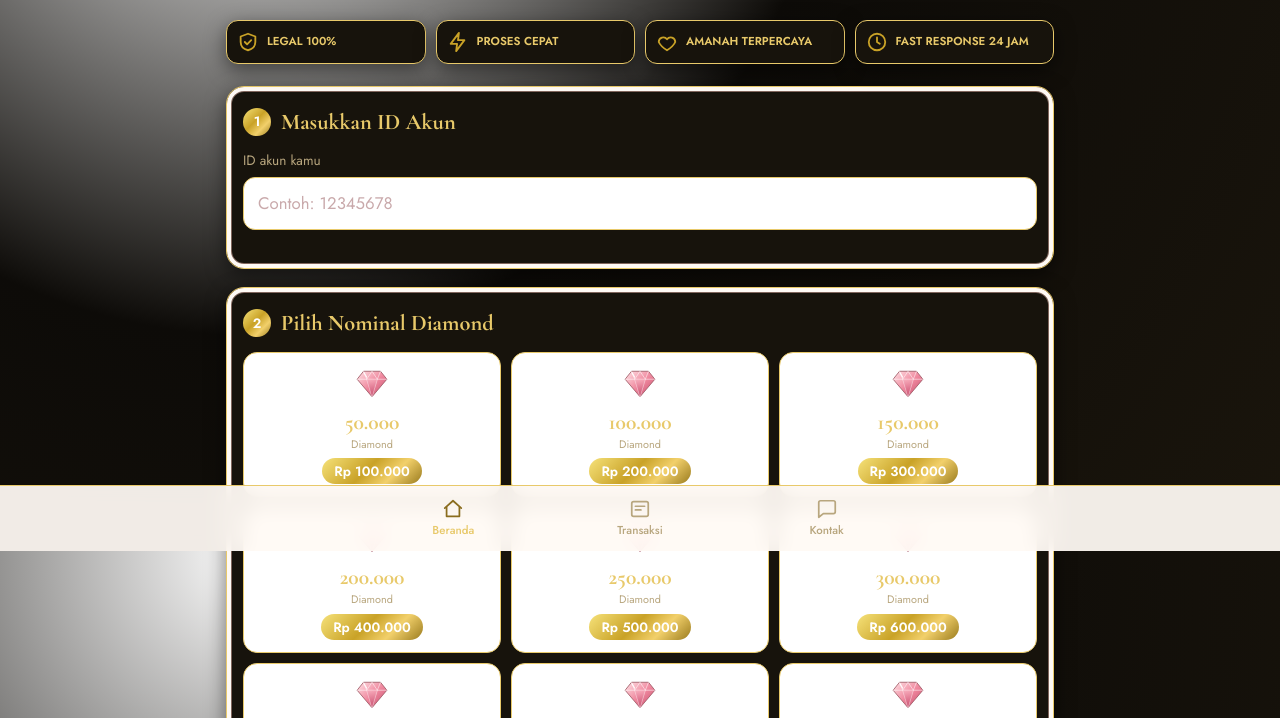
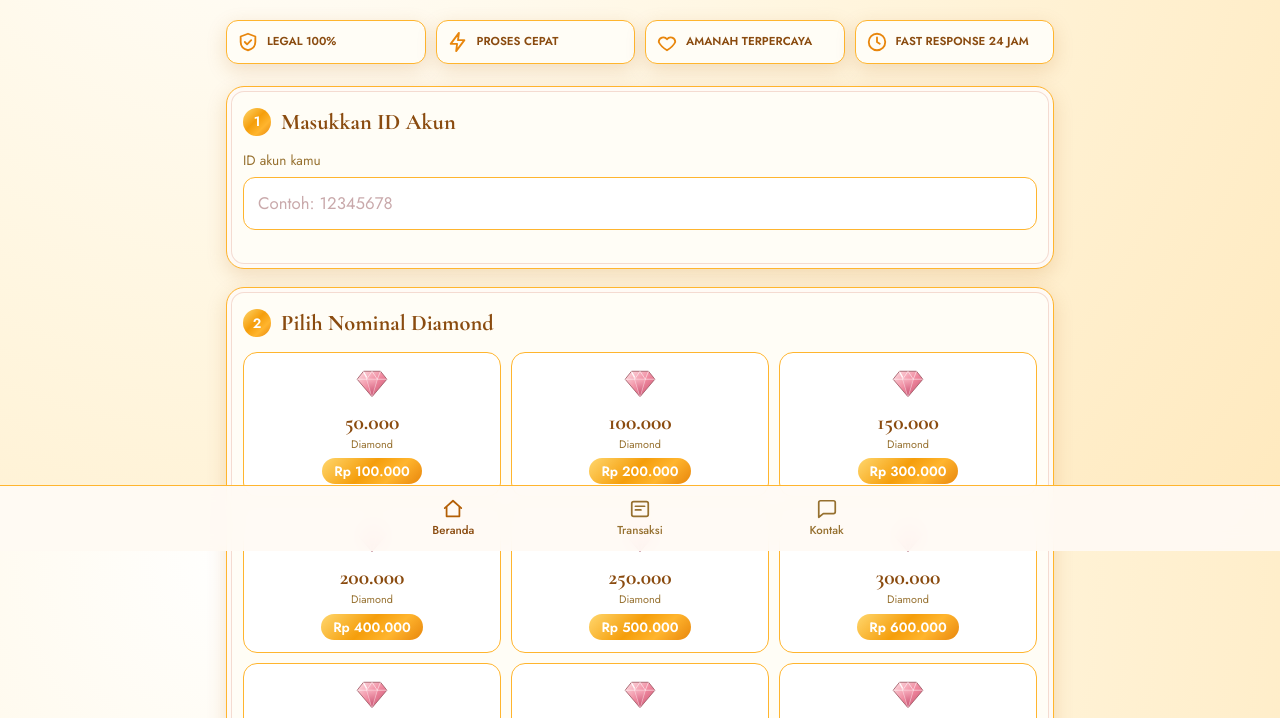
Before and after one commit to faisalshoei88-droid/YENi-TOPUP, a plain HTML site: page index.html in a window 1280 px wide. Shown: the part 249-967 px from the top of the page. Drawn offline with nearby package versions, Linux system fonts and the light colour scheme.

Commit message:
Tema oranye-emas sesuai banner MARLYN TOPUP

```diff
--- a/index.html
+++ b/index.html
@@ -10,11 +10,11 @@
 <link href="https://fonts.googleapis.com/css2?family=Cormorant+Garamond:wght@600;700&family=Jost:wght@400;500;600&display=swap" rel="stylesheet">
 <style>
 :root{
-  --ivory:#0d0b08; --blush:#1a150c; --card:#17130c;
-  --rg:#c9a227; --rg-light:#e8c96a; --rg-deep:#8a6d1f;
-  --wine:#e8c96a; --ink:#f2e7c8; --muted:#b8a67e;
-  --shadow:0 6px 20px rgba(0,0,0,.5);
-  --grad:linear-gradient(135deg,#f6e27a 0%,#c9a227 45%,#f2d06b 70%,#9a7b1e 100%);
+  --ivory:#fff6e0; --blush:#ffe9bd; --card:#fffdf6;
+  --rg:#e8860c; --rg-light:#ffb52e; --rg-deep:#b35f06;
+  --wine:#8a4b0f; --ink:#4a2c07; --muted:#96702f;
+  --shadow:0 6px 20px rgba(179,95,6,.18);
+  --grad:linear-gradient(135deg,#ffd76e 0%,#f59e0b 45%,#ffb52e 70%,#e8860c 100%);
   --serif:"Cormorant Garamond",Georgia,"Times New Roman",serif;
   --sans:"Jost",system-ui,-apple-system,"Segoe UI",Roboto,sans-serif;
 }
```
